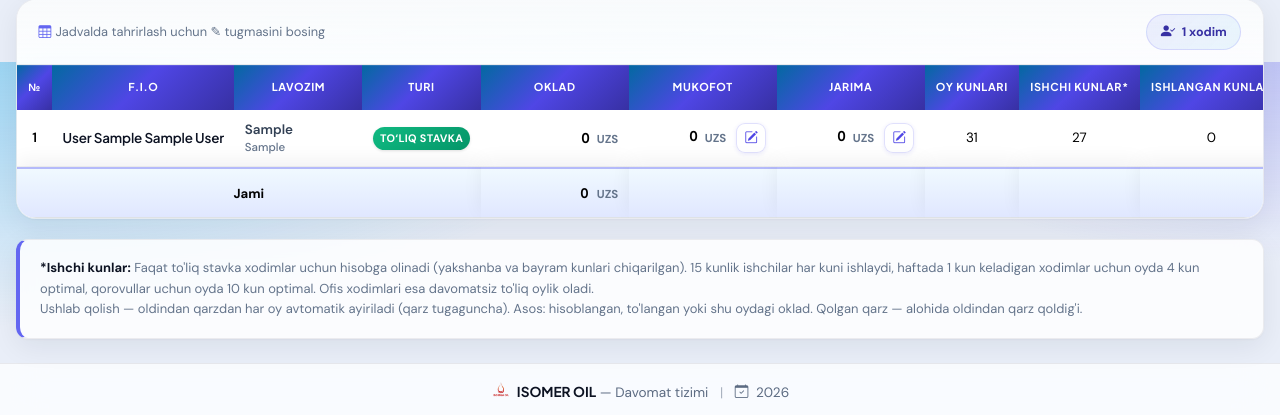
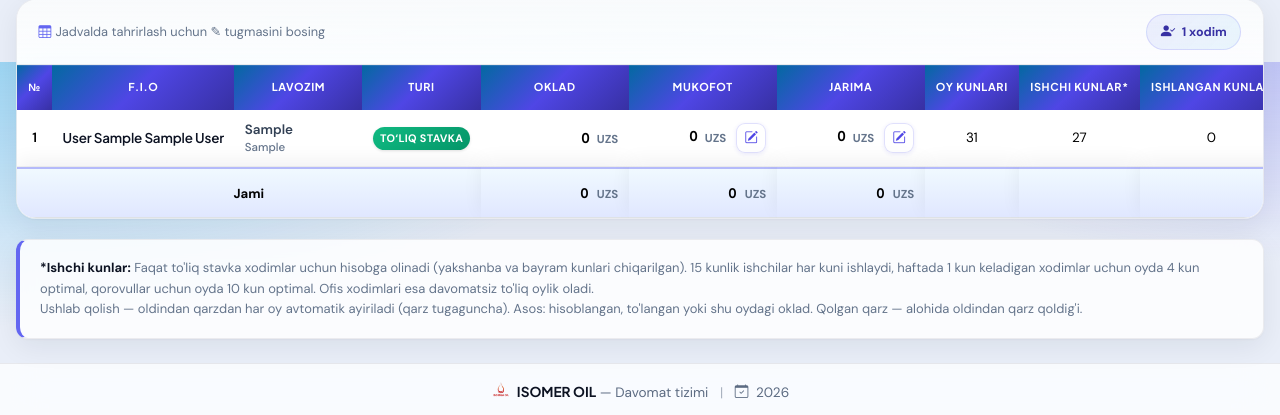
Before and after one commit to Mirzohid2001/davomat, a Django app: page /statistics/salary/ in a window 1280 px wide. Shown: the part 738-1153 px from the top of the page. Run offline with Django 5.2, Linux system fonts and the light colour scheme; a user stored in the database is signed in; tables that the repository leaves empty hold one stand-in row (values such as "Sample post").

Commit message:
shtarf va premiya

```diff
--- a/blog/templates/attendance/salary_statistics.html
+++ b/blog/templates/attendance/salary_statistics.html
@@ -314,8 +314,16 @@
                     <div class="salary-total-line"><span class="salary-money">{{ vals.salary|floatformat:0|intcomma }}</span> <span class="salary-currency">{{ cur }}</span></div>
                 {% endfor %}
             </td>
-            <td></td>
-            <td></td>
+            <td class="salary-money-cell">
+                {% for cur, vals in currency_totals.items %}
+                    <div class="salary-total-line"><span class="salary-money">{{ vals.bonus|floatformat:0|intcomma }}</span> <span class="salary-currency">{{ cur }}</span></div>
+                {% endfor %}
+            </td>
+            <td class="salary-money-cell">
+                {% for cur, vals in currency_totals.items %}
+                    <div class="salary-total-line"><span class="salary-money">{{ vals.penalty|floatformat:0|intcomma }}</span> <span class="salary-currency">{{ cur }}</span></div>
+                {% endfor %}
+            </td>
             <td></td>
             <td></td>
             <td></td>
@@ -463,6 +471,14 @@
             <div class="salary-mobile-card__row">
                 <span class="salary-mobile-card__label">{% trans "Oklad" %}:</span>
                 <span class="salary-mobile-card__value"><span class="salary-money">{{ vals.salary|floatformat:0|intcomma }}</span> <span class="salary-currency">{{ cur }}</span></span>
+            </div>
+            <div class="salary-mobile-card__row">
+                <span class="salary-mobile-card__label">{% trans "Mukofot" %}:</span>
+                <span class="salary-mobile-card__value"><span class="salary-money">{{ vals.bonus|floatformat:0|intcomma }}</span> <span class="salary-currency">{{ cur }}</span></span>
+            </div>
+            <div class="salary-mobile-card__row">
+                <span class="salary-mobile-card__label">{% trans "Jarima" %}:</span>
+                <span class="salary-mobile-card__value"><span class="salary-money">{{ vals.penalty|floatformat:0|intcomma }}</span> <span class="salary-currency">{{ cur }}</span></span>
             </div>
             <div class="salary-mobile-card__row">
                 <span class="salary-mobile-card__label">{% trans "Hisoblangan" %}:</span>
--- a/blog/views.py
+++ b/blog/views.py
@@ -1881,13 +1881,16 @@ def export_salary_statistics_excel(request):
             for stat in data:
                 currency = stat.currency.upper() if stat.currency else 'UZS'
                 if currency not in currency_totals:
-                    currency_totals[currency] = {'count': 0, 'salary': 0, 'accrued': 0, 'paid': 0, 'bonus': 0}
+                    currency_totals[currency] = {
+                        'count': 0, 'salary': 0, 'accrued': 0, 'paid': 0, 'bonus': 0, 'penalty': 0,
+                    }
 
                 currency_totals[currency]['count'] += 1
                 currency_totals[currency]['salary'] += float(stat.salary)
                 currency_totals[currency]['accrued'] += float(stat.accrued)
                 currency_totals[currency]['paid'] += float(stat.paid)
                 currency_totals[currency]['bonus'] += float(stat.bonus) if stat.bonus else 0
+                currency_totals[currency]['penalty'] += float(stat.penalty) if stat.penalty else 0
 
             # Umumiy ma'lumotlar sarlavhasi
             summary_start_row = data_end_row + 2
@@ -1905,7 +1908,10 @@ def export_salary_statistics_excel(request):
             )
 
             # Valyuta sarlavhalari
-            headers = [_("Valyuta"), _("Soni"), _("Jami oklad"), _("Hisoblangan"), _("To'langan"), _("Bonus"), _("Qarzdorlik"), ""]
+            headers = [
+                _("Valyuta"), _("Soni"), _("Jami oklad"), _("Hisoblangan"),
+                _("To'langan"), _("Mukofot"), _("Jarima"), _("Qarzdorlik"),
+            ]
 
             header_row = summary_start_row + 1
             for col, header in enumerate(headers, 1):
@@ -1928,7 +1934,7 @@ def export_salary_statistics_excel(request):
 
                 currency_data = [
                     currency, totals['count'], totals['salary'], totals['accrued'],
-                    totals['paid'], totals['bonus'], debt_amount, ""
+                    totals['paid'], totals['bonus'], totals.get('penalty', 0), debt_amount,
                 ]
 
                 for col, value in enumerate(currency_data, 1):
@@ -1947,7 +1953,7 @@ def export_salary_statistics_excel(request):
                     )
 
                     # Pul ustunlari uchun formatlash
-                    if col in [3, 4, 5, 6, 7] and isinstance(value, (int, float)):
+                    if col in [3, 4, 5, 6, 7, 8] and isinstance(value, (int, float)):
                         if currency == 'USD':
                             cell.number_format = '"$" #,##0'
                         elif currency in ['UZS', 'SUM']:
@@ -1979,7 +1985,11 @@ def export_salary_statistics_excel(request):
 
     # Guruhlash bilan worksheet yaratish funksiyasi (BARCHA XODIMLAR uchun)
     def create_grouped_worksheet(worksheet, title, all_stats, color_bg='1E3A5F', color_accent='2C5282'):
-        LAST_COL = 12  # №, Xodim + 5 juft (sum/$): oylik, hisoblandi, tulandi, qarzdorlik bosh, qarzdorlik oxiri
+        # №, Xodim + 7 juft (sum/$): oklad, mukofot, jarima, hisoblandi, tulandi, qarzdorlik bosh/oxiri
+        LAST_COL = 16
+        SUM_COLS = [3, 5, 7, 9, 11, 13, 15]
+        USD_COLS = [4, 6, 8, 10, 12, 14, 16]
+        DEBT_COLS = [13, 14, 15, 16]
 
         # Professional sarlavha - gradient effekt
         worksheet.merge_cells(f'A1:{get_column_letter(LAST_COL)}2')
@@ -2002,20 +2012,12 @@ def export_salary_statistics_excel(request):
                 cell.fill = PatternFill(start_color=color_bg, end_color=color_accent, fill_type='solid')
                 cell.border = thick_border
 
-        # №, Xodim, oylik/hisoblandi/tulandi/qarzdorlik bosh/qarzdorlik oxiri (har biri sum/$)
-        worksheet.merge_cells('A3:A4')  # №
-        worksheet.merge_cells('B3:B4')  # Xodim
-        worksheet.merge_cells('C3:D3')  # oylik
-        worksheet.merge_cells('E3:F3')  # hisoblandi
-        worksheet.merge_cells('G3:H3')  # tulandi
-        worksheet.merge_cells('I3:J3')  # qarzdorlik (bosh)
-        worksheet.merge_cells('K3:L3')  # qarzdorlik (oxiri)
-
         main_headers = [
-            "№", _("Xodim"), _("oklad"), _("hisoblandi"), _("tulandi"),
+            "№", _("Xodim"), _("oklad"), _("mukofot"), _("jarima"),
+            _("hisoblandi"), _("tulandi"),
             _("qarzdorlik (bosh)"), _("qarzdorlik (oxiri)"),
         ]
-        main_header_cols = [1, 2, 3, 5, 7, 9, 11]
+        main_header_cols = [1, 2, 3, 5, 7, 9, 11, 13, 15]
 
         header_border = Border(
             left=Side(style='medium', color='1E3A5F'),
@@ -2025,7 +2027,8 @@ def export_salary_statistics_excel(request):
         )
 
         merge_ranges = [
-            'A3:A4', 'B3:B4', 'C3:D3', 'E3:F3', 'G3:H3', 'I3:J3', 'K3:L3',
+            'A3:A4', 'B3:B4', 'C3:D3', 'E3:F3', 'G3:H3',
+            'I3:J3', 'K3:L3', 'M3:N3', 'O3:P3',
         ]
         for (col, header), merge_range in zip(zip(main_header_cols, main_headers), merge_ranges):
 
@@ -2037,7 +2040,7 @@ def export_salary_statistics_excel(request):
             cell.alignment = Alignment(horizontal='center', vertical='center', wrap_text=True)
             cell.border = header_border
 
-        sub_headers = ["sum", "$"] * 5
+        sub_headers = ["sum", "$"] * 7
         sub_header_cols = list(range(3, LAST_COL + 1))
 
         for col, header in zip(sub_header_cols, sub_headers):
@@ -2096,37 +2099,47 @@ def export_salary_statistics_excel(request):
 
                 debt_start_amount = float(stat.debt_start)
                 debt_end_amount = float(stat.debt_end)
+                bonus_amount = float(stat.bonus or 0)
+                penalty_amount = float(stat.penalty or 0)
 
                 row_data = {
                     1: employee_number,
                     2: f"{stat.employee.get_full_name()}"
                         + (f" — {stat.employee.position}" if stat.employee.position else ""),
-                    3: None, 4: None,  # oylik
-                    5: None, 6: None,  # hisoblandi
-                    7: None, 8: None,  # tulandi
-                    9: None, 10: None,  # qarzdorlik bosh
-                    11: None, 12: None,  # qarzdorlik oxiri
+                    3: None, 4: None,  # oklad
+                    5: None, 6: None,  # mukofot
+                    7: None, 8: None,  # jarima
+                    9: None, 10: None,  # hisoblandi
+                    11: None, 12: None,  # tulandi
+                    13: None, 14: None,  # qarzdorlik bosh
+                    15: None, 16: None,  # qarzdorlik oxiri
                 }
 
                 if currency == 'USD':
                     row_data[4] = float(stat.salary)
-                    row_data[6] = float(stat.accrued)
-                    row_data[8] = float(stat.paid)
-                    row_data[10] = debt_start_amount
-                    row_data[12] = debt_end_amount
+                    row_data[6] = bonus_amount
+                    row_data[8] = penalty_amount
+                    row_data[10] = float(stat.accrued)
+                    row_data[12] = float(stat.paid)
+                    row_data[14] = debt_start_amount
+                    row_data[16] = debt_end_amount
                     row_data[3] = float(stat.salary) * USD_TO_UZS_RATE
-                    row_data[5] = float(stat.accrued) * USD_TO_UZS_RATE
-                    row_data[7] = float(stat.paid) * USD_TO_UZS_RATE
-                    row_data[9] = debt_start_amount * USD_TO_UZS_RATE
-                    row_data[11] = debt_end_amount * USD_TO_UZS_RATE
+                    row_data[5] = bonus_amount * USD_TO_UZS_RATE
+                    row_data[7] = penalty_amount * USD_TO_UZS_RATE
+                    row_data[9] = float(stat.accrued) * USD_TO_UZS_RATE
+                    row_data[11] = float(stat.paid) * USD_TO_UZS_RATE
+                    row_data[13] = debt_start_amount * USD_TO_UZS_RATE
+                    row_data[15] = debt_end_amount * USD_TO_UZS_RATE
                 else:
                     row_data[3] = float(stat.salary)
-                    row_data[5] = float(stat.accrued)
-                    row_data[7] = float(stat.paid)
-                    row_data[9] = debt_start_amount
-                    row_data[11] = debt_end_amount
-                    row_data[4] = row_data[6] = row_data[8] = ""
-                    row_data[10] = row_data[12] = ""
+                    row_data[5] = bonus_amount
+                    row_data[7] = penalty_amount
+                    row_data[9] = float(stat.accrued)
+                    row_data[11] = float(stat.paid)
+                    row_data[13] = debt_start_amount
+                    row_data[15] = debt_end_amount
+                    for usd_col in USD_COLS:
+                        row_data[usd_col] = ""
 
                 # Professional cell border
                 data_border = Border(
@@ -2149,18 +2162,18 @@ def export_salary_statistics_excel(request):
                     elif col == 2:
                         cell.font = Font(name='Calibri', size=11, color='1F1F1F')
                         cell.alignment = Alignment(horizontal='left', vertical='center')
-                    elif col in [3, 5, 7, 9, 11]:
+                    elif col in SUM_COLS:
                         cell.font = Font(name='Calibri', size=11, color='1F1F1F')
                         cell.alignment = Alignment(horizontal='right', vertical='center')
                         if value is not None and value != "":
                             cell.number_format = '#,##0 "so\'m"'
-                    elif col in [4, 6, 8, 10, 12]:
+                    elif col in USD_COLS:
                         cell.font = Font(name='Calibri', size=11, color='1F1F1F')
                         cell.alignment = Alignment(horizontal='right', vertical='center')
                         if value is not None and value != "":
                             cell.number_format = '"$" #,##0.00'
 
-                    if col in [9, 10, 11, 12] and value is not None and value != "":
+                    if col in DEBT_COLS and value is not None and value != "":
                         debt_val = float(value) if isinstance(value, (int, float)) else 0
                         if debt_val > 0:
                             cell.fill = PatternFill(start_color='FFE4E1', end_color='FFE4E1', fill_type='solid')
@@ -2172,11 +2185,13 @@ def export_salary_statistics_excel(request):
                 # Umumiy valyuta hisob-kitobiga qo'shish
                 if currency not in all_currency_totals:
                     all_currency_totals[currency] = {
-                        'count': 0, 'salary': 0, 'accrued': 0, 'paid': 0,
-                        'debt_start': 0, 'debt_end': 0,
+                        'count': 0, 'salary': 0, 'bonus': 0, 'penalty': 0,
+                        'accrued': 0, 'paid': 0, 'debt_start': 0, 'debt_end': 0,
                     }
                 all_currency_totals[currency]['count'] += 1
                 all_currency_totals[currency]['salary'] += float(stat.salary)
+                all_currency_totals[currency]['bonus'] += bonus_amount
+                all_currency_totals[currency]['penalty'] += penalty_amount
                 all_currency_totals[currency]['accrued'] += float(stat.accrued)
                 all_currency_totals[currency]['paid'] += float(stat.paid)
                 all_currency_totals[currency]['debt_start'] += debt_start_amount
@@ -2195,7 +2210,7 @@ def export_salary_statistics_excel(request):
             current_row += 1
 
         # Ustun kengliklari
-        column_widths = [8, 30, 18, 14, 18, 14, 18, 14, 18, 14, 18, 14]
+        column_widths = [8, 30, 16, 12, 14, 12, 14, 12, 16, 12, 16, 12, 16, 12, 16, 12]
         for col, width in enumerate(column_widths, 1):
             column_letter = get_column_letter(col)
             worksheet.column_dimensions[column_letter].width = width
@@ -2224,6 +2239,10 @@ def export_salary_statistics_excel(request):
             # Barcha valyutalar uchun jami hisoblash
             total_salary_sum = 0
             total_salary_usd = 0
+            total_bonus_sum = 0
+            total_bonus_usd = 0
+            total_penalty_sum = 0
+            total_penalty_usd = 0
             total_accrued_sum = 0
             total_accrued_usd = 0
             total_paid_sum = 0
@@ -2236,17 +2255,23 @@ def export_salary_statistics_excel(request):
             for currency, totals in sorted(all_currency_totals.items()):
                 if currency == 'USD':
                     total_salary_usd += totals['salary']
+                    total_bonus_usd += totals['bonus']
+                    total_penalty_usd += totals['penalty']
                     total_accrued_usd += totals['accrued']
                     total_paid_usd += totals['paid']
                     total_debt_start_usd += totals['debt_start']
                     total_debt_end_usd += totals['debt_end']
                     total_salary_sum += totals['salary'] * USD_TO_UZS_RATE
+                    total_bonus_sum += totals['bonus'] * USD_TO_UZS_RATE
+                    total_penalty_sum += totals['penalty'] * USD_TO_UZS_RATE
                     total_accrued_sum += totals['accrued'] * USD_TO_UZS_RATE
                     total_paid_sum += totals['paid'] * USD_TO_UZS_RATE
                     total_debt_start_sum += totals['debt_start'] * USD_TO_UZS_RATE
                     total_debt_end_sum += totals['debt_end'] * USD_TO_UZS_RATE
                 else:
                     total_salary_sum += totals['salary']
+                    total_bonus_sum += totals['bonus']
+                    total_penalty_sum += totals['penalty']
                     total_accrued_sum += totals['accrued']
                     total_paid_sum += totals['paid']
                     total_debt_start_sum += totals['debt_start']
@@ -2257,14 +2282,18 @@ def export_salary_statistics_excel(request):
                 2: "JAMI",
                 3: total_salary_sum if total_salary_sum > 0 else "",
                 4: total_salary_usd if total_salary_usd > 0 else "",
-                5: total_accrued_sum if total_accrued_sum > 0 else "",
-                6: total_accrued_usd if total_accrued_usd > 0 else "",
-                7: total_paid_sum if total_paid_sum > 0 else "",
-                8: total_paid_usd if total_paid_usd > 0 else "",
-                9: total_debt_start_sum if total_debt_start_sum != 0 else "",
-                10: total_debt_start_usd if total_debt_start_usd != 0 else "",
-                11: total_debt_end_sum if total_debt_end_sum != 0 else "",
-                12: total_debt_end_usd if total_debt_end_usd != 0 else "",
+                5: total_bonus_sum,
+                6: total_bonus_usd if total_bonus_usd > 0 else "",
+                7: total_penalty_sum,
+                8: total_penalty_usd if total_penalty_usd > 0 else "",
+                9: total_accrued_sum if total_accrued_sum > 0 else "",
+                10: total_accrued_usd if total_accrued_usd > 0 else "",
+                11: total_paid_sum if total_paid_sum > 0 else "",
+                12: total_paid_usd if total_paid_usd > 0 else "",
+                13: total_debt_start_sum if total_debt_start_sum != 0 else "",
+                14: total_debt_start_usd if total_debt_start_usd != 0 else "",
+                15: total_debt_end_sum if total_debt_end_sum != 0 else "",
+                16: total_debt_end_usd if total_debt_end_usd != 0 else "",
             }
 
             # JAMI qatori uchun aniq chiziqlar:
@@ -2295,20 +2324,20 @@ def export_salary_statistics_excel(request):
                     cell.font = Font(name='Calibri', bold=True, size=12, color='FFFFFF')
                     cell.alignment = Alignment(horizontal='center', vertical='center')
                     cell.fill = dark_blue_fill
-                elif col in [3, 5, 7, 9, 11]:
+                elif col in SUM_COLS:
                     cell.font = Font(name='Calibri', bold=True, size=12, color='FFFFFF')
                     cell.alignment = Alignment(horizontal='right', vertical='center')
                     cell.fill = dark_blue_fill
                     if value is not None and value != "":
                         cell.number_format = '#,##0 "so\'m"'
-                elif col in [4, 6, 8, 10, 12]:
+                elif col in USD_COLS:
                     cell.font = Font(name='Calibri', bold=True, size=12, color='FFFFFF')
                     cell.alignment = Alignment(horizontal='right', vertical='center')
                     cell.fill = dark_blue_fill
                     if value is not None and value != "":
                         cell.number_format = '"$" #,##0.00'
 
-                if col in [9, 10, 11, 12] and value is not None and value != "":
+                if col in DEBT_COLS and value is not None and value != "":
                     debt_val = float(value) if isinstance(value, (int, float)) else 0
                     if debt_val > 0:
                         cell.fill = PatternFill(start_color='FF6B6B', end_color='FF6B6B', fill_type='solid')
```
